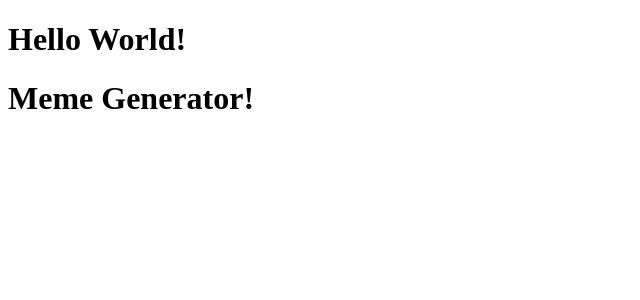
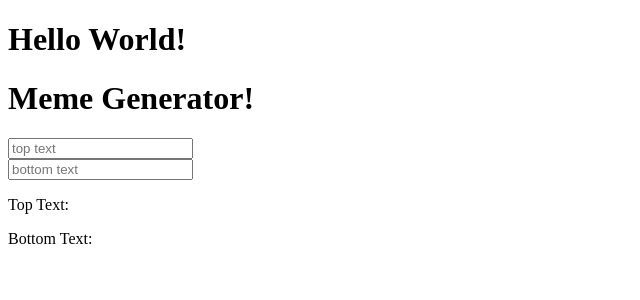
Before and after one commit to ajiiz/meme-generator-react-app, a React (Create React App) app: page / in a window 1280 px wide. Shown: the top 300 px of the page, without its empty margins (0-640 px from the left). Built offline with nearby package versions, Linux system fonts and the light colour scheme; no server answers.

Commit message:
Added controlled form with 2 inputs

```diff
--- a/src/components/MemeGenerator.js
+++ b/src/components/MemeGenerator.js
@@ -30,6 +30,24 @@ class MemeGenerator extends Component {
     render(){
         return (
             <div>
+                <form>
+                    <input
+                        type="text"
+                        placeholder="top text"
+                        name="topText"
+                        value={this.state.topText}
+                        onChange={this.handleChange}
+                    /><br />
+                    <input
+                        type="text"
+                        placeholder="bottom text"
+                        name="bottomText"
+                        value={this.state.bottomText}
+                        onChange={this.handleChange}
+                    />
+                </form>
+                <p>Top Text: {this.state.topText}</p>
+                <p>Bottom Text: {this.state.bottomText}</p>
             </div>
         )
     }
```
